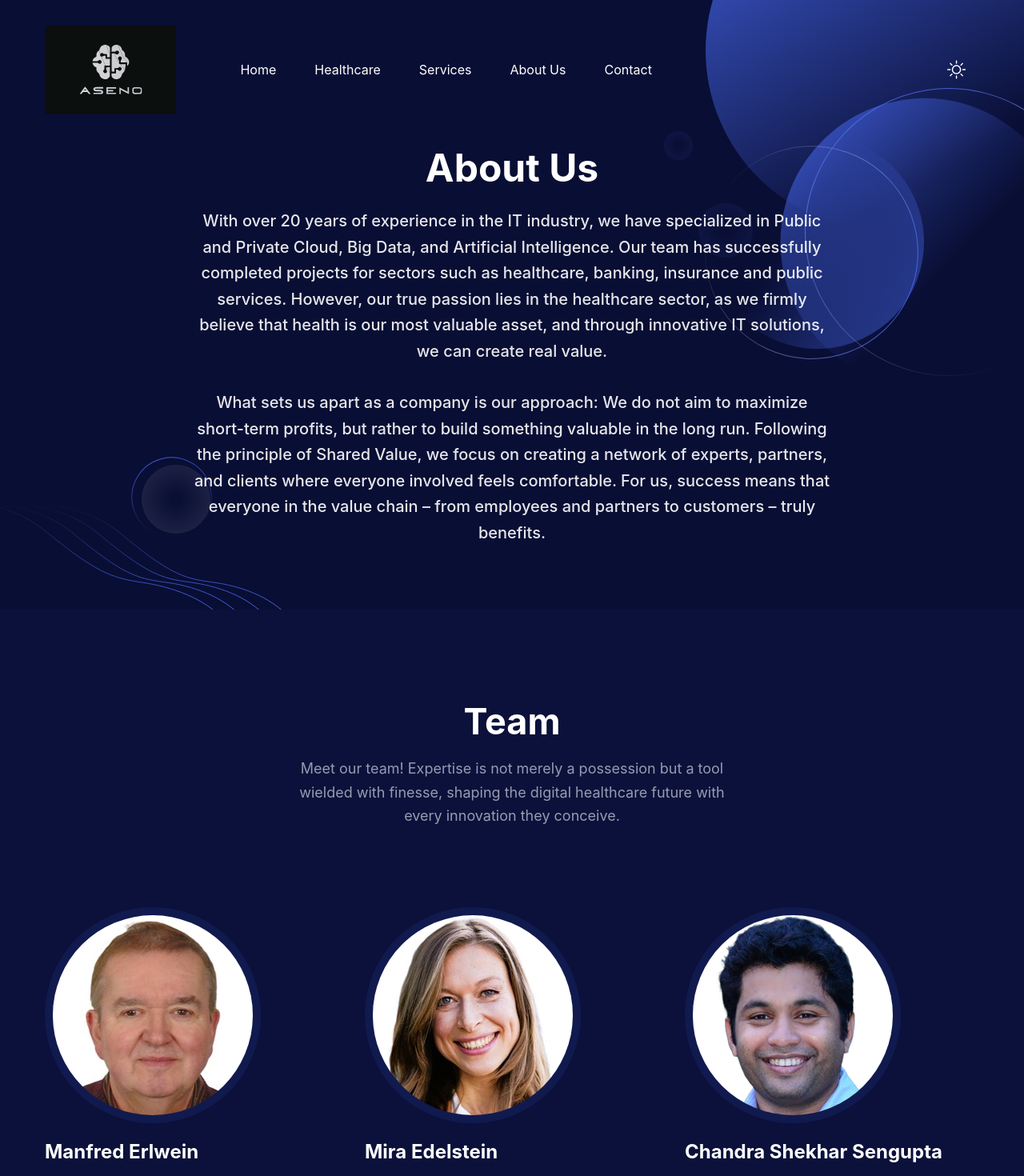
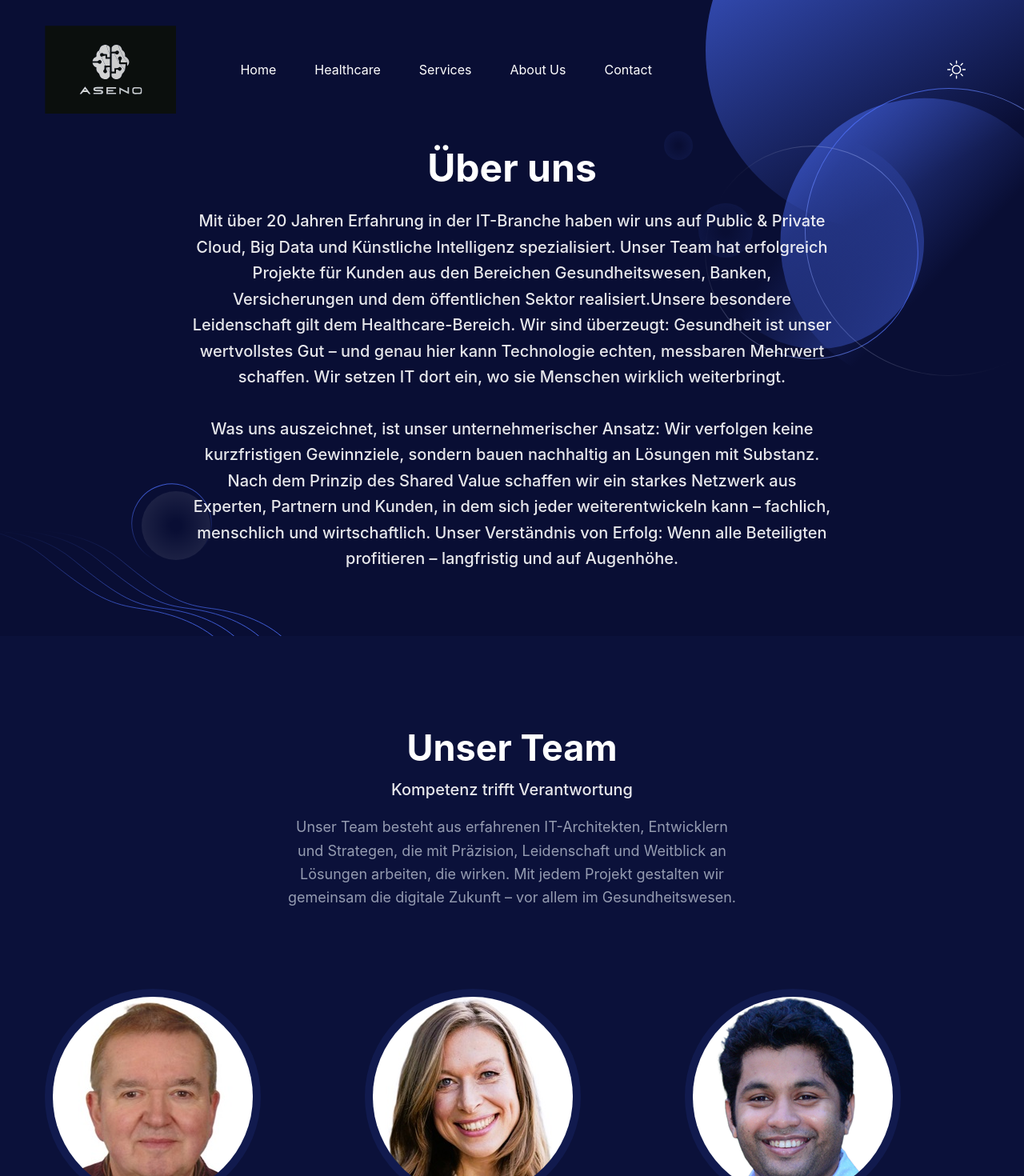
Before and after one commit to aseno-gmbh/aseno-gmbh.github.io, a Next.js app: page /about in a window 1280 px wide. Shown: the top 1470 px of the page at 80% size. Built offline with nearby package versions, Linux system fonts and the light colour scheme.

Commit message:
Überestzung Über uns

```diff
--- a/app/about/page.jsx
+++ b/app/about/page.jsx
@@ -27,9 +27,9 @@ const AboutPage = () => {
       /> */}
      <Team />
      <TitleParagraphButtomSection
-      title={"You want to join our Team?"}
-      paragraph={"We are looking for software engineers who are willing to shape the future with us."}
-      buttomName={"How to apply"}
+      title={"Du möchtest Teil unseres Teams werden?"}
+      paragraph={"Wir suchen Software Engineers, die mit uns die Zukunft gestalten wollen."}
+      buttomName={"So bewirbst du dich"}
       buttomPath={"/blog-senior"}
       center
       />
--- /dev/null
+++ b/components/Common/SectionTitleWithSubtitle.jsx
@@ -0,0 +1,32 @@
+const SectionTitleWithSubtitle = ({
+  title,
+  subtitle,
+  paragraph,
+  width = "570px",
+  center,
+  mb = "100px",
+}) => {
+  return (
+    <>
+      <div
+        className={`wow fadeInUp w-full ${center ? "mx-auto text-center" : ""}`}
+        data-wow-delay=".1s"
+        style={{ maxWidth: width, marginBottom: mb }}
+      >
+        <h2 className="mb-2 text-3xl font-bold !leading-tight text-black dark:text-white sm:text-4xl md:text-[45px]">
+          {title}
+        </h2>
+         <h3 className="mb-4 text-base font-medium !leading-relaxed text-body-color dark:text-white dark:opacity-90 sm:text-lg md:text-xl"
+        //className="mb-8 text-base font-medium !leading-relaxed text-body-color dark:text-white dark:opacity-90 sm:text-lg md:text-xl"
+            >
+          {subtitle}
+        </h3>
+        <p className="text-base !leading-relaxed text-body-color md:text-lg">
+          {paragraph}
+        </p>
+      </div>
+    </>
+  );
+};
+
+export default SectionTitleWithSubtitle;
--- a/components/Hero/index2.jsx
+++ b/components/Hero/index2.jsx
@@ -14,13 +14,15 @@ const HeroAboutUs = () => {
                 data-wow-delay=".2s"
               >
                 <h1 className="mb-5 text-3xl font-bold leading-tight text-black dark:text-white sm:text-4xl sm:leading-tight md:text-5xl md:leading-tight">
-                About Us
+                Über uns
                 </h1>
                 <p className="mb-8 text-base font-medium !leading-relaxed text-body-color dark:text-white dark:opacity-90 sm:text-lg md:text-xl">
-                With over 20 years of experience in the IT industry, we have specialized in Public and Private Cloud, Big Data, and Artificial Intelligence. Our team has successfully completed projects for sectors such as healthcare, banking, insurance and public services. However, our true passion lies in the healthcare sector, as we firmly believe that health is our most valuable asset, and through innovative IT solutions, we can create real value.
+                Mit über 20 Jahren Erfahrung in der IT-Branche haben wir uns auf Public & Private Cloud, Big Data und Künstliche Intelligenz spezialisiert. Unser Team hat erfolgreich Projekte für Kunden aus den Bereichen Gesundheitswesen, Banken, Versicherungen und dem öffentlichen Sektor realisiert.Unsere besondere Leidenschaft gilt dem Healthcare-Bereich. Wir sind überzeugt: Gesundheit ist unser wertvollstes Gut – und genau hier kann Technologie echten, messbaren Mehrwert schaffen. Wir setzen IT dort ein, wo sie Menschen wirklich weiterbringt.
                 </p>
                 <p className="mb-0 text-base font-medium !leading-relaxed text-body-color dark:text-white dark:opacity-90 sm:text-lg md:text-xl">
-                What sets us apart as a company is our approach: We do not aim to maximize short-term profits, but rather to build something valuable in the long run. Following the principle of Shared Value, we focus on creating a network of experts, partners, and clients where everyone involved feels comfortable. For us, success means that everyone in the value chain – from employees and partners to customers – truly benefits.
+                Was uns auszeichnet, ist unser unternehmerischer Ansatz:
+                Wir verfolgen keine kurzfristigen Gewinnziele, sondern bauen nachhaltig an Lösungen mit Substanz. Nach dem Prinzip des Shared Value schaffen wir ein starkes Netzwerk aus Experten, Partnern und Kunden, in dem sich jeder weiterentwickeln kann – fachlich, menschlich und wirtschaftlich.
+                Unser Verständnis von Erfolg: Wenn alle Beteiligten profitieren – langfristig und auf Augenhöhe.
                 </p>
               </div>
             </div>
--- a/components/Team/index.jsx
+++ b/components/Team/index.jsx
@@ -1,4 +1,4 @@
-import SectionTitle from "@/components/Common/SectionTitle";
+import SectionTitleWithSubtitle from "../Common/SectionTitleWithSubtitle";
 import teamData from "./TeamData";
 import SingleMember from "./SingleMember";
 
@@ -10,9 +10,10 @@ const Team = () => {
       className="bg-primary/[.03] py-16 md:py-20 lg:py-28"
     >
       <div className="container">
-        <SectionTitle
-          title="Team"
-          paragraph="Meet our team! Expertise is not merely a possession but a tool wielded with finesse, shaping the digital healthcare future with every innovation they conceive."
+        <SectionTitleWithSubtitle
+          title="Unser Team"
+          subtitle="Kompetenz trifft Verantwortung"
+          paragraph="Unser Team besteht aus erfahrenen IT-Architekten, Entwicklern und Strategen, die mit Präzision, Leidenschaft und Weitblick an Lösungen arbeiten, die wirken. Mit jedem Projekt gestalten wir gemeinsam die digitale Zukunft – vor allem im Gesundheitswesen."
           // paragraph="We at ASENO are responsible and health-conscious IT experts. And we want to use our IT expertise to ensure that new and proven technologies are used for the benefit of humanity."
           center
         />
```
